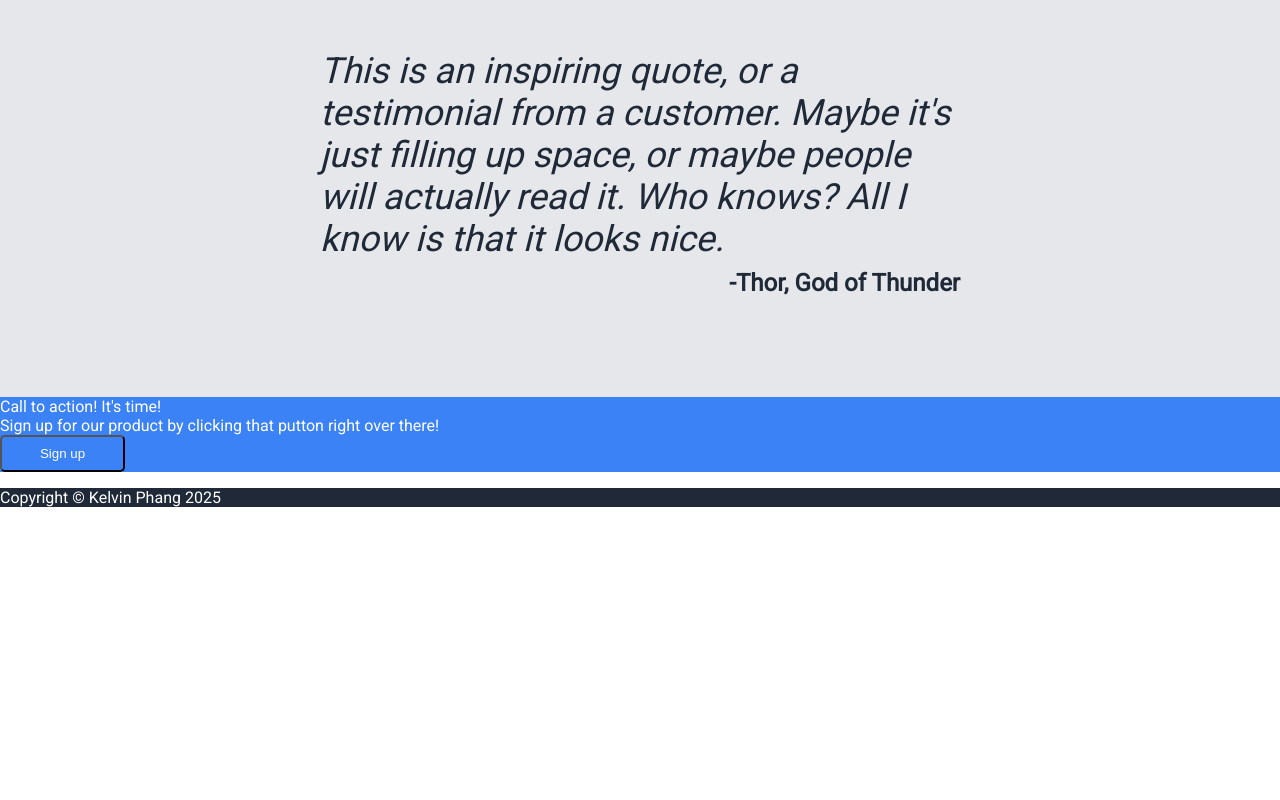
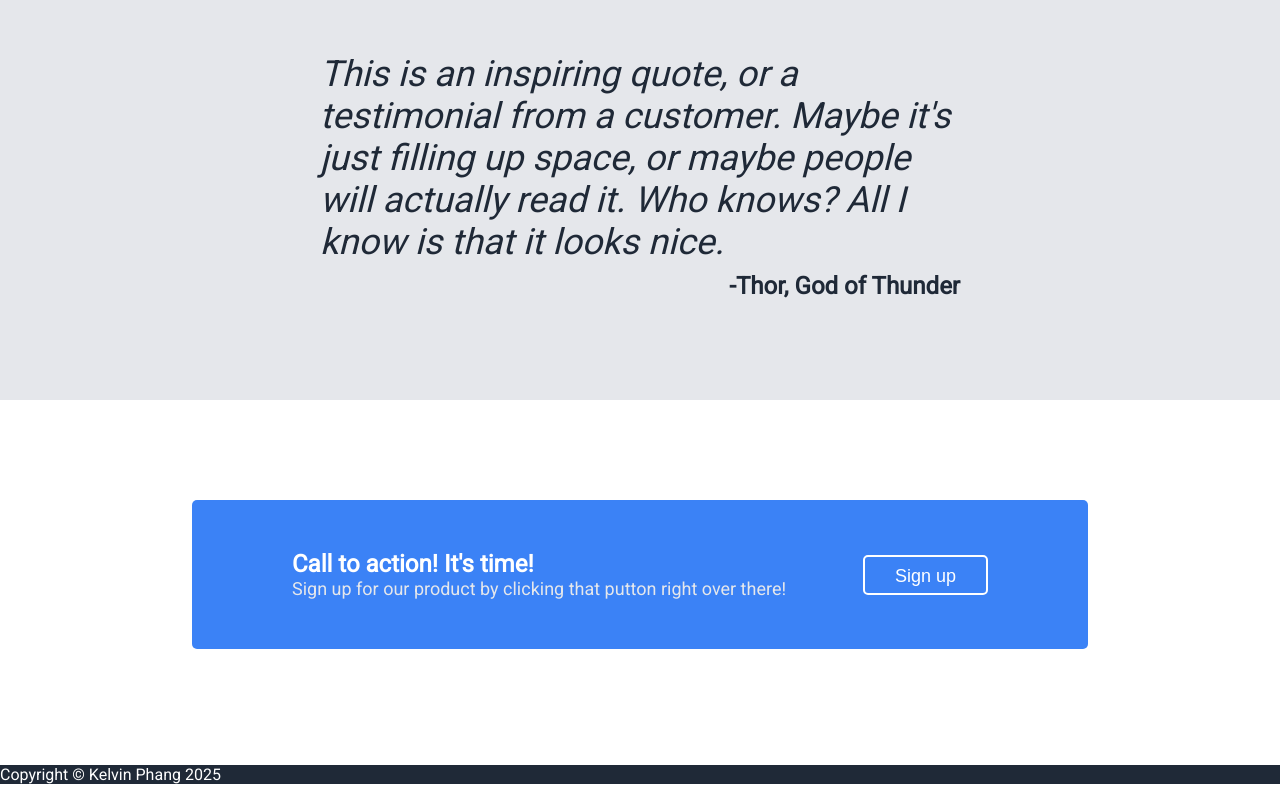
Before and after one commit to kelvinphc/landing-page, a plain HTML site: page index.html in a window 1280 px wide. Shown: the part 989-1789 px from the top of the page. Before the commit the page ends 1512 px from the top, so only its background shows below. Drawn offline with Linux system fonts and the light colour scheme.

Commit message:
Polish Section 4

```diff
--- a/styles.css
+++ b/styles.css
@@ -33,7 +33,7 @@ ul {
     gap: 18px;
 }
 
-a, .text-1 {
+a, .text-1, .text-4 {
     text-decoration: none;
     color: #e5e7eb;
     font-size: 18px;
@@ -60,9 +60,11 @@ a, .text-1 {
 
 button {
     color: white;
+    font-size: 18px;
     background-color: #3B82F6;
     border-radius: 5px;
     width: 125px;
+    height: 40px;
     padding: 9px;
 }
 
@@ -140,11 +142,31 @@ button {
 
 .section-4 {
     background-color: white;
+    display: flex;
+    justify-content: center;
+    align-items: center;
+    padding: 100px 0px;
 }
 
 .container-4 {
     color: white;
     background-color: #3B82F6;
+    width: 70%;
+    display: flex;
+    justify-content: space-between;
+    align-items: center;
+    gap: 36px;
+    padding: 50px 100px;
+    border-radius: 5px;
+}
+
+.header-4 {
+    font-size: 24px;
+    font-weight: 700;
+}
+
+.sign-up-4 {
+    border: 2px solid white;
 }
 
 .footer {
```
